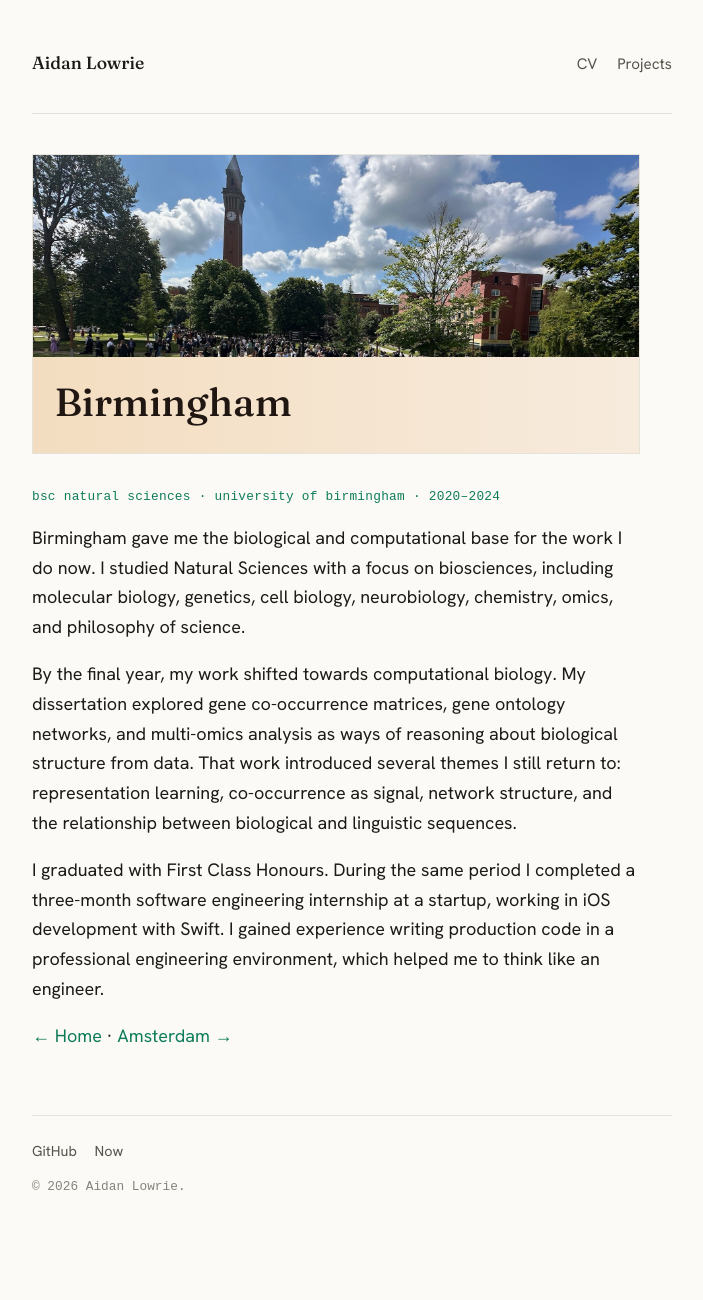
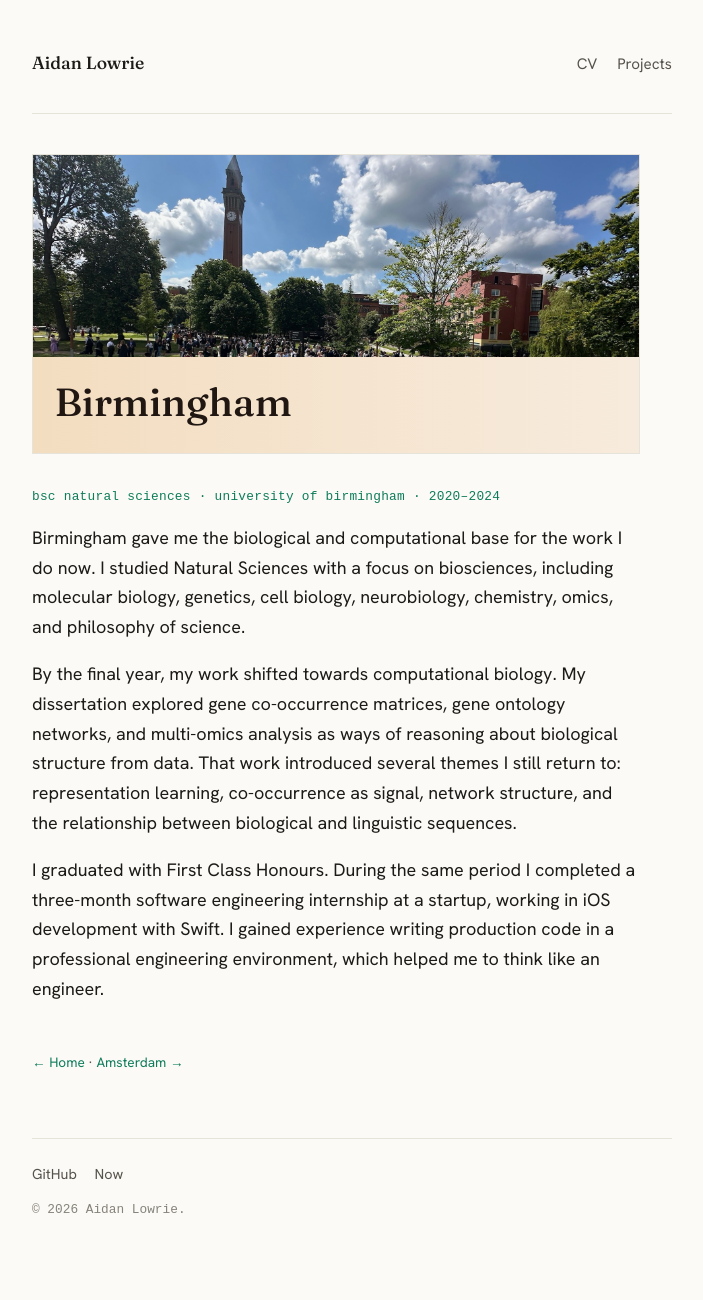
Before and after one commit to aidanlowrie/aidanlowrie.github.io, a Jekyll site: the page built from about/birmingham.md, in a window 1280 px wide. Shown: the whole page, without its empty margins (288-991 px from the left). Built offline with Jekyll 4.4.1, drawn with Linux system fonts in a browser that asks for light colours; some web fonts are replaced; before the commit the page ends 1277 px from its top, so only the background shows below that.

Commit message:
Standardize city navigation across all pages
- Add .city-nav CSS class for consistent styling (font-size: 0.85rem)
- Move arrows and dots outside of links on all city pages
- Style all arrows/dots with var(--muted) color
- Ensure identical navigation structure on homepage and city pages

🤖 Generated with [Claude Code](https://claude.ai/code)

Co-Authored-By: Claude <noreply@anthropic.com>

```diff
--- a/about/birmingham.md
+++ b/about/birmingham.md
@@ -30,4 +30,6 @@ three-month software engineering internship at a startup, working in iOS
 development with Swift. I gained experience writing production code in a
 professional engineering environment, which helped me to think like an engineer.
 
-[← Home](/) · [Amsterdam →](/about/amsterdam/)
+<p class="city-nav">
+<a href="/">← Home</a> <span>·</span> <a href="/about/amsterdam/">Amsterdam →</a>
+</p>
--- a/assets/css/style.scss
+++ b/assets/css/style.scss
@@ -206,6 +206,10 @@ strong { font-weight:500; }
 }
 .more a, .back a { font-family:var(--mono); font-size:0.85rem; }
 
+/* City navigation */
+.city-nav { font-size:0.85rem; margin-top:3rem; margin-bottom:0; }
+.city-nav span { color:var(--muted); }
+
 /* project & post bodies */
 .proj-links { font-family:var(--mono); font-size:0.85rem; margin:-0.5rem 0 1.5rem; }
 .back { margin-top:2.5rem; padding-top:1.5rem; border-top:1px solid var(--hairline); }
--- a/index.html
+++ b/index.html
@@ -7,7 +7,7 @@ title: ""
   <p>I'm currently finishing my dissertation, exploring internal turn-taking representations in duplex models.</p>
   <p>My background is in machine learning and bioinformatics.</p>
   <p>The pages below give a short academic timeline across three cities.</p>
-  <p style="margin-top: 3rem; margin-bottom: 0; font-size: 0.85rem;">
-    <a href="{{ '/about/birmingham/' | relative_url }}">Birmingham</a> <span style="color: var(--muted);">→</span> <a href="{{ '/about/amsterdam/' | relative_url }}">Amsterdam</a> <span style="color: var(--muted);">→</span> <a href="{{ '/about/edinburgh/' | relative_url }}">Edinburgh</a>
+  <p class="city-nav">
+    <a href="{{ '/about/birmingham/' | relative_url }}">Birmingham</a> <span>→</span> <a href="{{ '/about/amsterdam/' | relative_url }}">Amsterdam</a> <span>→</span> <a href="{{ '/about/edinburgh/' | relative_url }}">Edinburgh</a>
   </p>
 </section>
```
Also changed, not shown: about/amsterdam.md (+3 -1 lines), about/edinburgh.md (+3 -1 lines).
